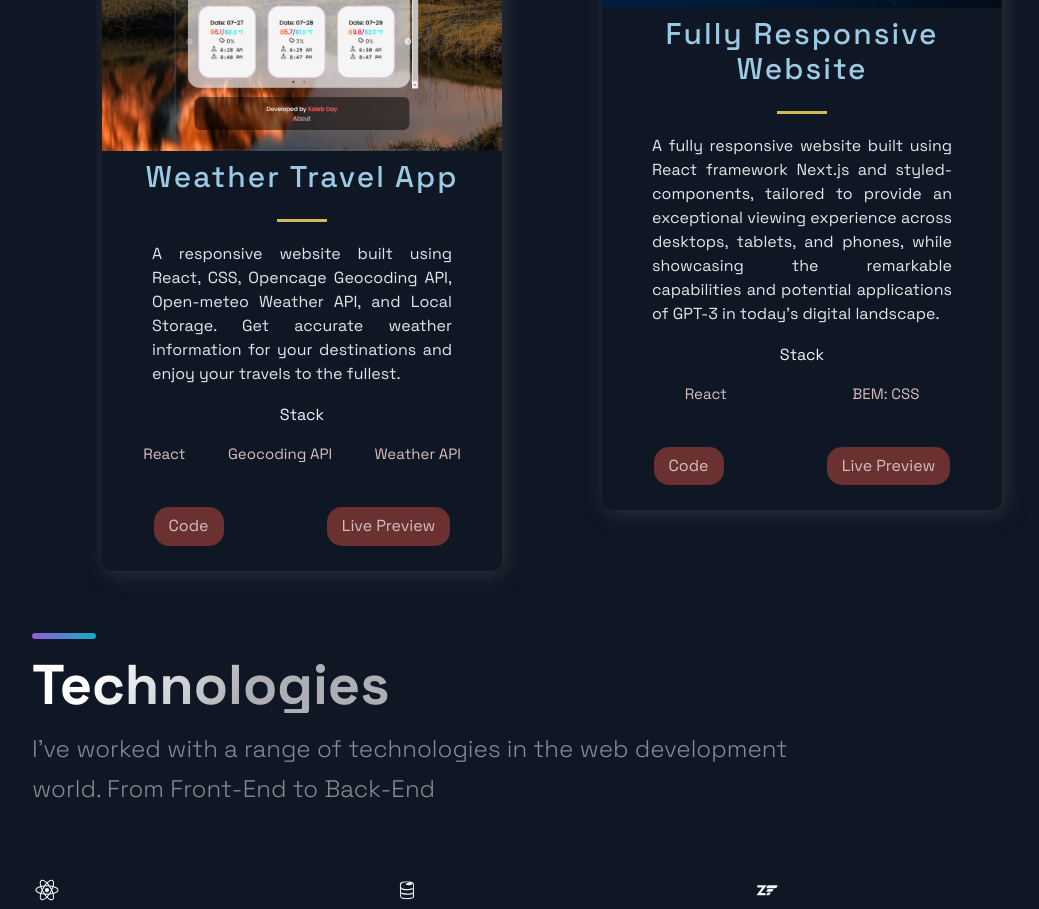
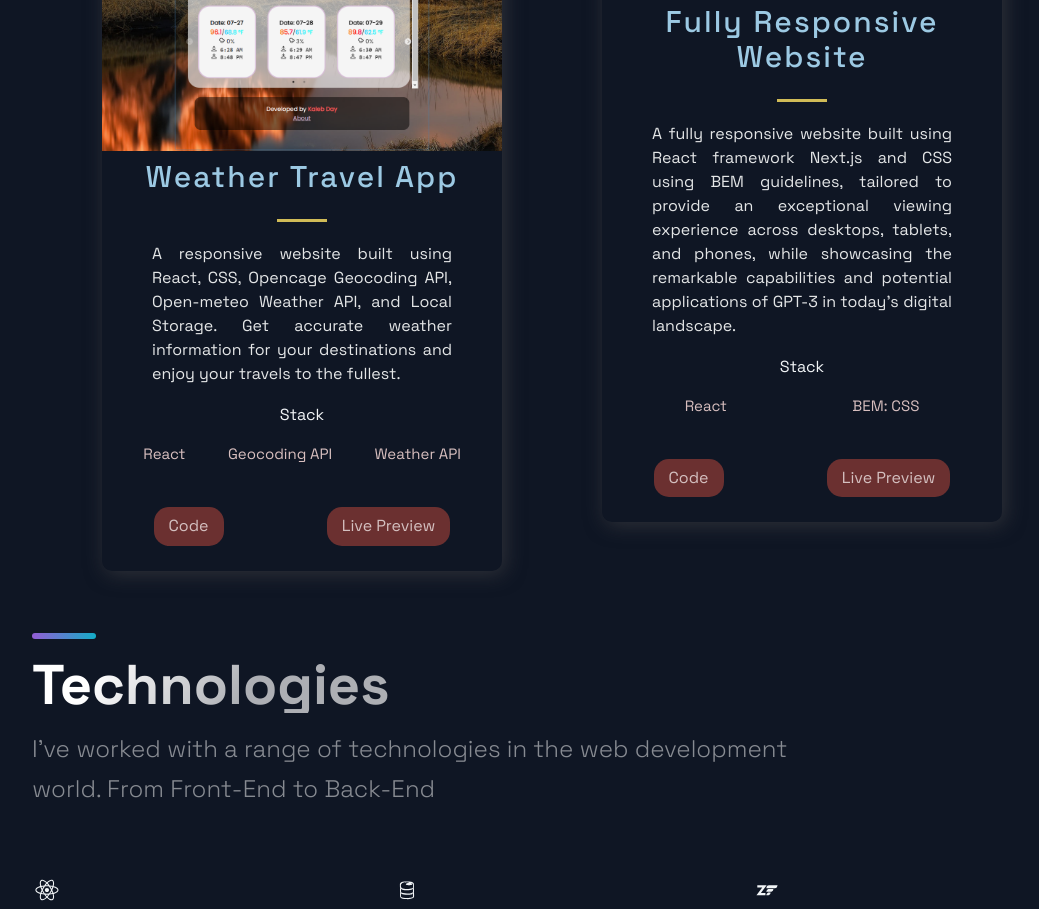
Before and after one commit to YugenFox/portfolio_website, a Next.js app: page / in a window 1280 px wide. Shown: the part 1400-2309 px from the top of the page, without its empty margins (88-1127 px from the left). Built offline with nearby package versions, Linux system fonts and the light colour scheme; no server answers.

Commit message:
projects gpt3 description updated
removed mention of styled-components, was CSS using BEM guidelines

```diff
--- a/src/constants/constants.js
+++ b/src/constants/constants.js
@@ -10,7 +10,7 @@ export const projects = [
   },
   {
     title: "Fully Responsive Website",
-    description: `A fully responsive website built using React framework Next.js and styled-components, tailored to provide an exceptional viewing experience across desktops, tablets, and phones, while showcasing the remarkable capabilities and potential applications of GPT-3 in today's digital landscape.`,
+    description: `A fully responsive website built using React framework Next.js and CSS using BEM guidelines, tailored to provide an exceptional viewing experience across desktops, tablets, and phones, while showcasing the remarkable capabilities and potential applications of GPT-3 in today's digital landscape.`,
     image: "/images/gpt3-project.png",
     tags: ["React", "BEM: CSS"],
     sourceCode: "https://github.com/YugenFox/gpt3_kaleb",
```
